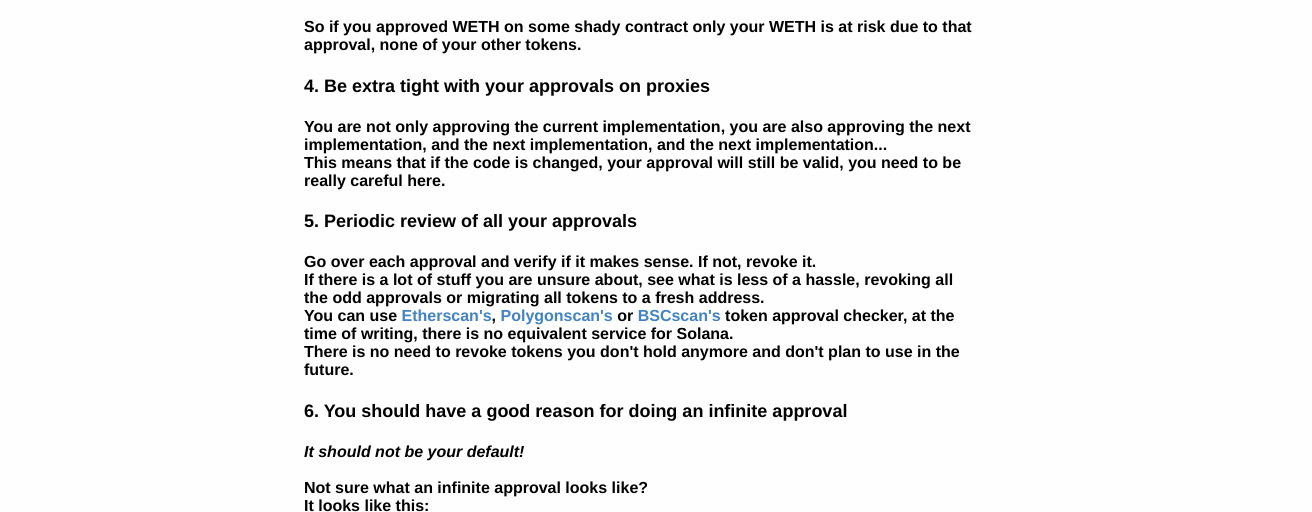
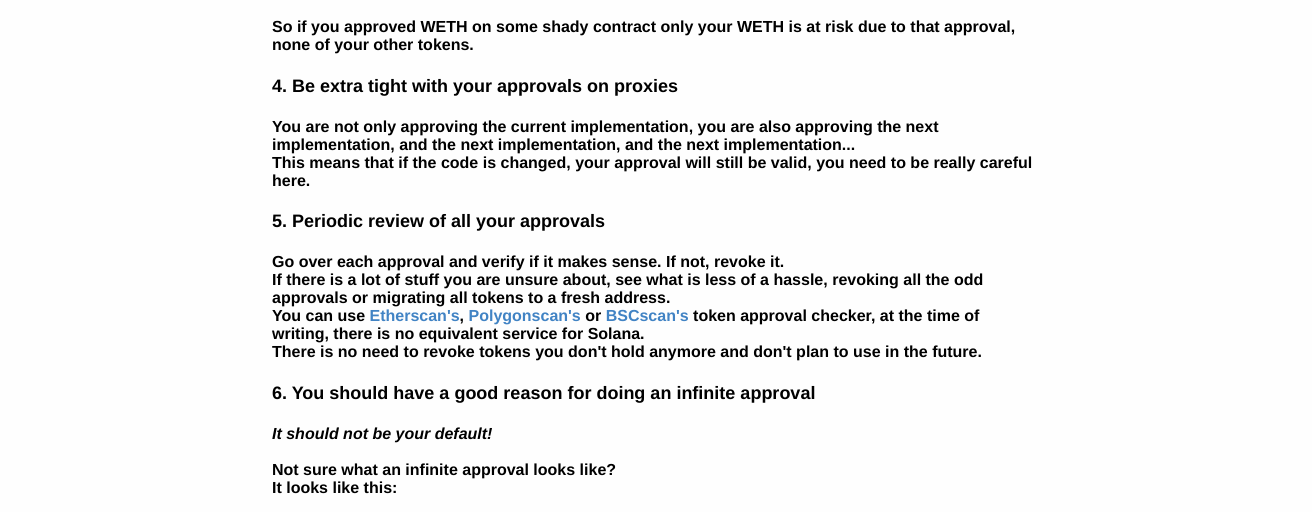
Before and after one commit to pujux/metamask-approval-hygiene, a plain HTML site: page index.html in a window 1280 px wide. Shown: the part 1912-2424 px from the top of the page, 1312 px wide, since content can reach past the window. Drawn offline with Linux system fonts and the light colour scheme; grey boxes are pictures that could not be loaded.

Commit message:
Update index.html

```diff
--- a/index.html
+++ b/index.html
@@ -4,8 +4,13 @@ body {
 	font-family: "Avenir Next", Helvetica, Arial, sans-serif;
 	padding:1em;
 	margin:auto;
-	max-width:42em;
+	width: 100%;
 	background:#fefefe;
+}
+
+#container {
+	max-width: 48rem;
+	margin: 0 auto;
 }
 
 h1, h2, h3, h4, h5, h6 {
@@ -127,7 +132,7 @@ pre > code {
 .server { color:#7799bb; }
 .error { color:#AA0000; }
 </style>
-
+<div id="container">
 <h1 id="metamask-approval-hygiene">Metamask Approval Hygiene</h1>
 <h2 id="with-the-latest-badger-exploit-let-s-talk-about-metamask-approval-hygiene">With the latest Badger exploit let&#39;s talk about Metamask approval hygiene</h2>
 <h3 id="1-know-what-you-are-approving">1. Know what you are approving</h3>
@@ -171,4 +176,5 @@ pre > code {
 <h2 id="stay-safe-out-there-apes-">Stay safe out there apes.</h2>
 <h4 id="created-by-0xpufler-https-twitter-com-0xpufler-0xaffe6a78bd3f014da114c327a48bbec8cbcfbf3f-">Created by <a href="https://twitter.com/0xPUFLER">0xPUFLER</a> (0xAFFE6a78BD3F014Da114C327a48BBEC8CbcFbF3F)</h4>
 <h4 id="taken-from-https-twitter-com-cryptocatvc-status-1466380960648380419-s-20">Taken from <a href="https://twitter.com/CryptoCatVC/status/1466380960648380419?s=20">https://twitter.com/CryptoCatVC/status/1466380960648380419?s=20</a></h4>
-<p><img src="http://placebear.com/200/200" alt="bears"></p>
+	<p><img src="http://placebear.com/200/200" alt="bears"></p>
+</div>
```
